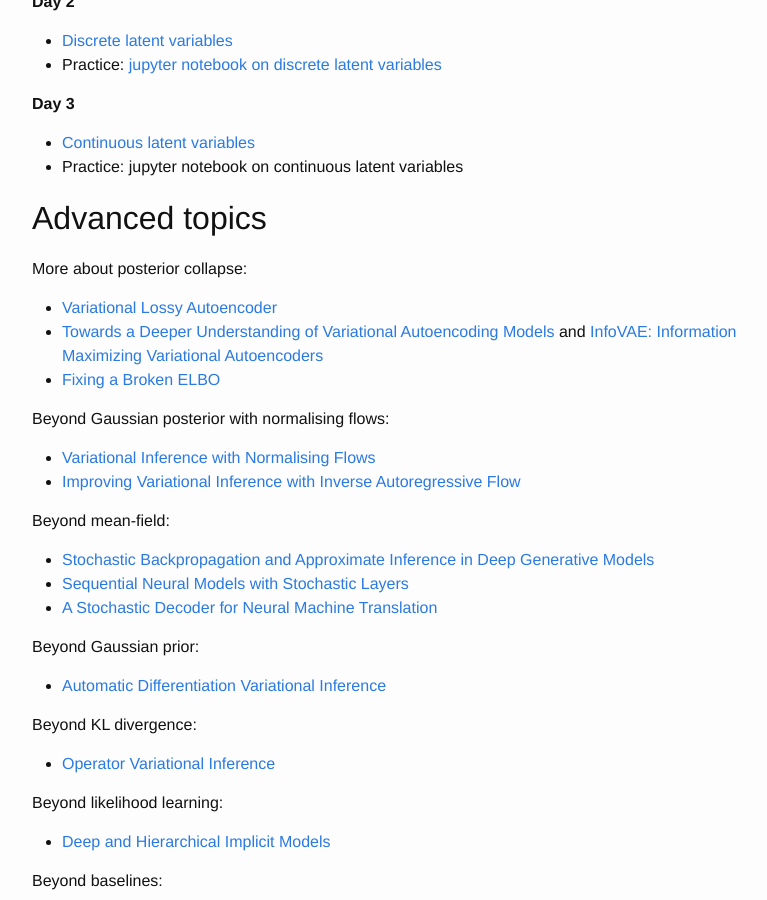
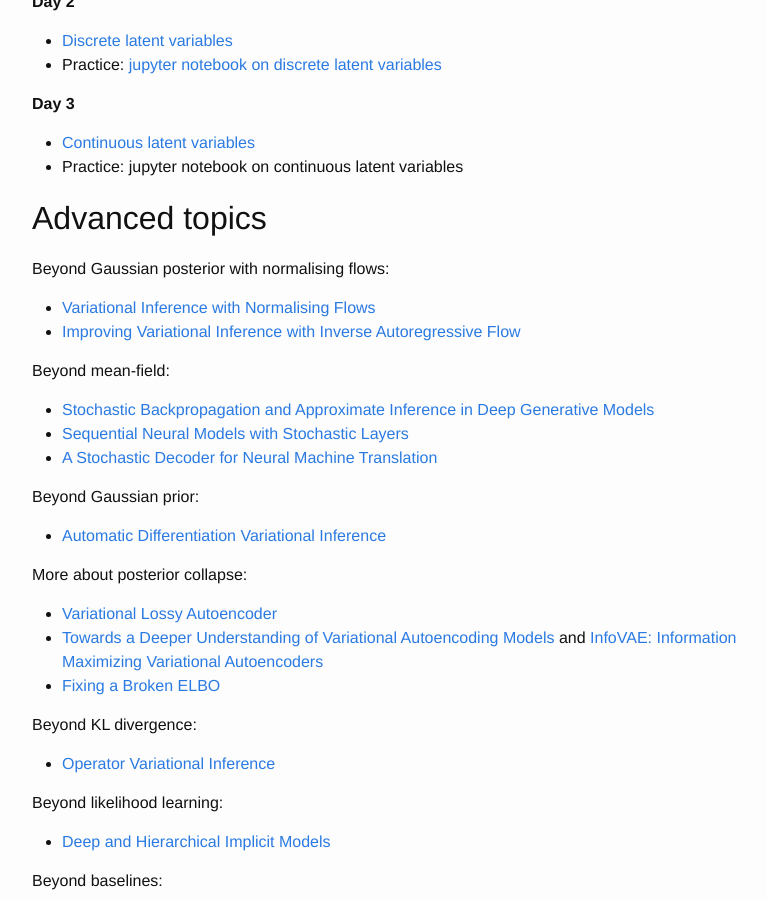
Before and after one commit to wilkeraziz/oldsite, a Jekyll site: the page built from pages/yandexnlp.md, in a window 1280 px wide and 900 px high, scrolled down 410 px. Shown: the whole window, without its empty margins (238-1005 px from the left). Built offline with Jekyll 4.4.1, drawn with Linux system fonts in a browser that asks for light colours; some of the changed lines change nothing that is shown.

Commit message:
reorder topics

```diff
--- a/pages/yandexnlp.md
+++ b/pages/yandexnlp.md
@@ -29,12 +29,6 @@ Check the branch `yandex2019` for all [modules](https://github.com/philschulz/VI
 
 # Advanced topics
 
-More about posterior collapse:
-
-* [Variational Lossy Autoencoder](https://arxiv.org/pdf/1611.02731.pdf)
-* [Towards a Deeper Understanding of Variational Autoencoding Models](https://arxiv.org/pdf/1702.08658.pdf) and [InfoVAE: Information Maximizing Variational Autoencoders](https://arxiv.org/pdf/1706.02262.pdf)
-* [Fixing a Broken ELBO](https://arxiv.org/pdf/1711.00464.pdf)
-
 Beyond Gaussian posterior with normalising flows:
 
 * [Variational Inference with Normalising Flows](https://arxiv.org/abs/1505.05770)
@@ -49,6 +43,12 @@ Beyond mean-field:
 Beyond Gaussian prior:
 
 * [Automatic Differentiation Variational Inference](https://arxiv.org/pdf/1603.00788.pdf)
+
+More about posterior collapse:
+
+* [Variational Lossy Autoencoder](https://arxiv.org/pdf/1611.02731.pdf)
+* [Towards a Deeper Understanding of Variational Autoencoding Models](https://arxiv.org/pdf/1702.08658.pdf) and [InfoVAE: Information Maximizing Variational Autoencoders](https://arxiv.org/pdf/1706.02262.pdf)
+* [Fixing a Broken ELBO](https://arxiv.org/pdf/1711.00464.pdf)
 
 Beyond KL divergence:
 
```
